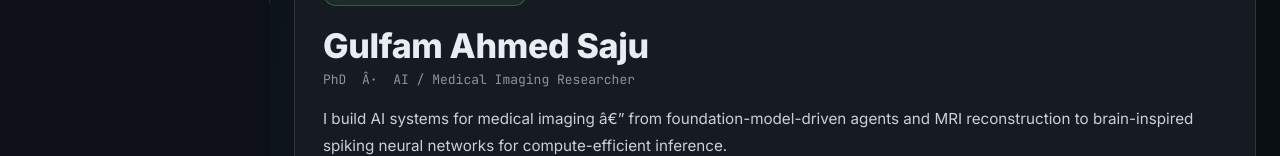
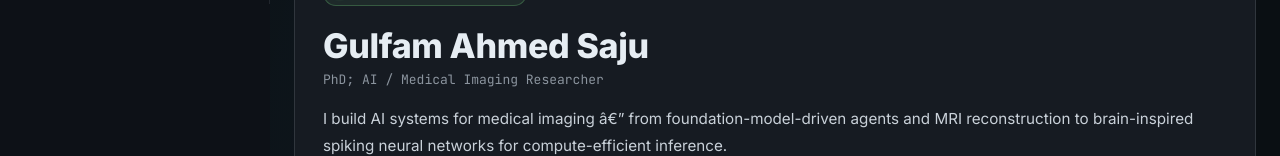
Before and after one commit to gulfam7/gulfam7.github.io, a React (Vite) app: page /#/ in a window 1280 px wide. Shown: the part 796-952 px from the top of the page. Built offline with nearby package versions, Linux system fonts and the light colour scheme.

Commit message:
Fix formatting in HomePage.jsx for job title

```diff
--- a/src/pages/HomePage.jsx
+++ b/src/pages/HomePage.jsx
@@ -335,7 +335,7 @@ export default function HomePage() {
                 Gulfam Ahmed Saju
               </Typography>
               <Typography sx={{ color: COMMENT, fontFamily: '"JetBrains Mono", monospace', fontSize: 13, mb: 2 }}>
-                PhD &nbsp;Â·&nbsp; AI / Medical Imaging Researcher
+                PhD; AI / Medical Imaging Researcher
               </Typography>
 
               <Typography sx={{ color: "#c9d1d9", lineHeight: 1.8, mb: 3, fontSize: "0.95rem" }}>
```
